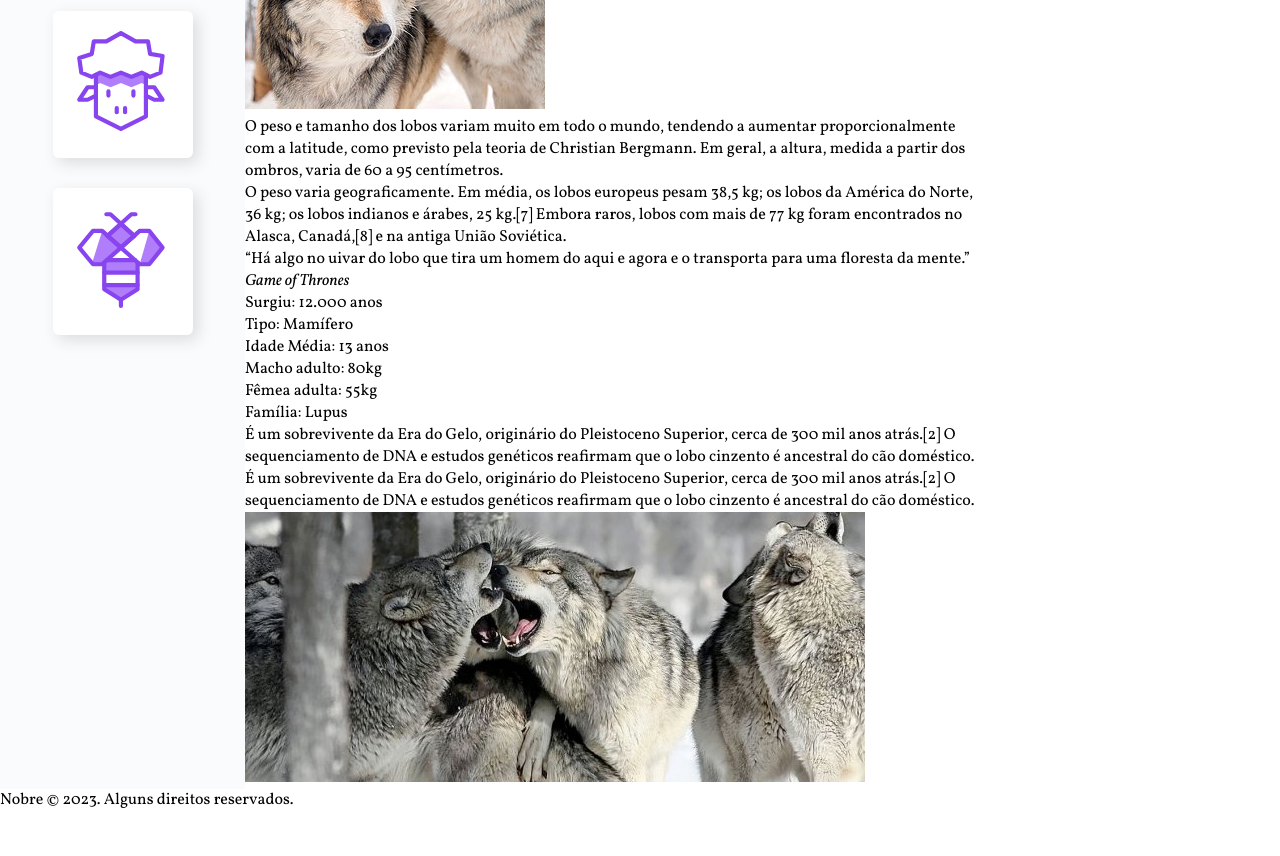
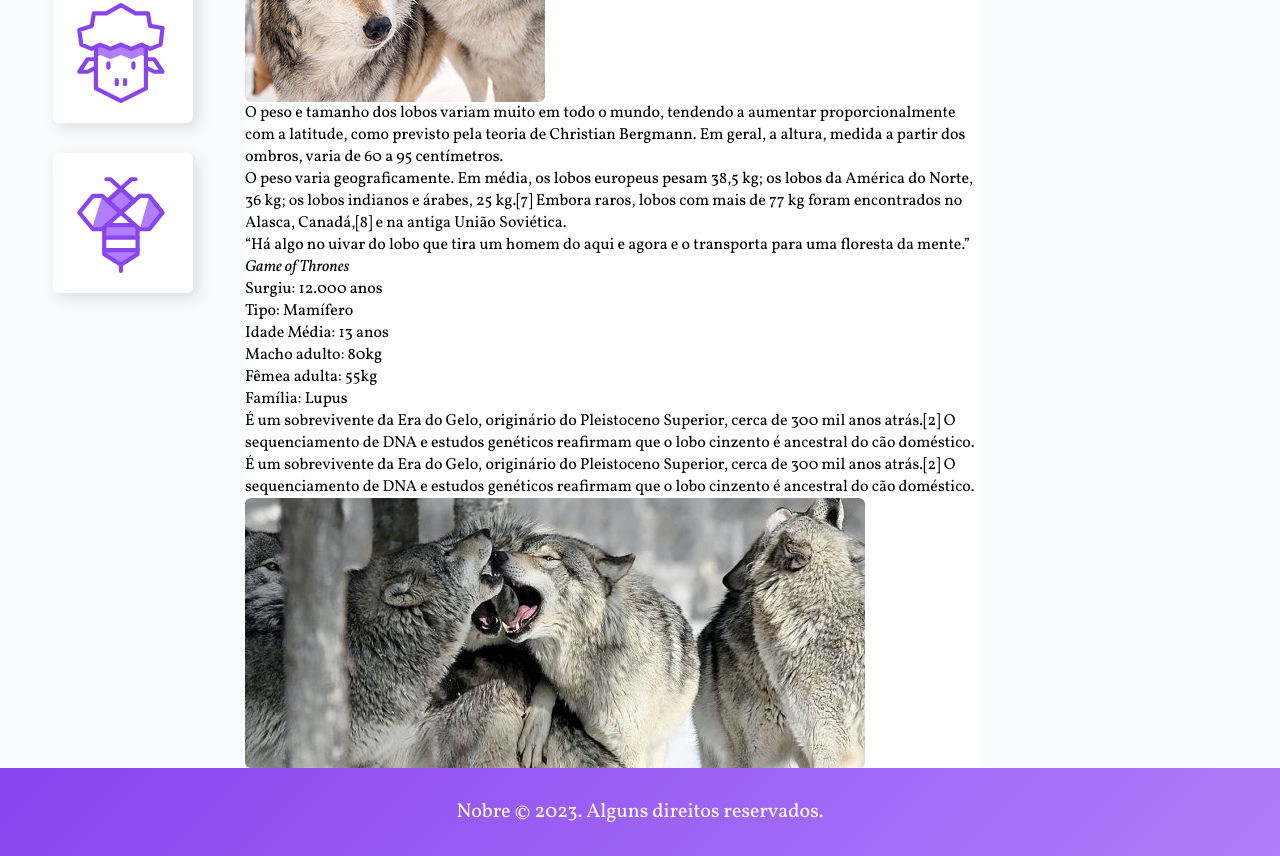
Before and after one commit to BrenoSB98/wildbeast, a plain HTML site: page index.html in a window 1280 px wide. Shown: the part 835-1691 px from the top of the page. Before the commit the page ends 1646 px from the top, so only its background shows below. Drawn offline with Linux system fonts and the light colour scheme.

Commit message:
Footer and Ad CSS implemented

```diff
--- a/css/style.css
+++ b/css/style.css
@@ -19,6 +19,8 @@ li {
 }
 img {
   max-width: 100%;
+  display: block;
+  border-radius: 6px;
 }
 
 /* Grid Geral */
@@ -32,12 +34,6 @@ img {
 }
 .main-content {
   grid-area: main-content;
-}
-.ad {
-  grid-area: ad;
-}
-.footer {
-  grid-area: footer;
 }
 
 /* Menu */
@@ -93,3 +89,26 @@ img {
 .icon:hover {
   background: #b07dfb;
 }
+
+/* Ad */
+.ad {
+  grid-area: ad;
+  background: #fafbfc;
+  display: grid;
+  align-content: start;
+  padding: 30px;
+  gap: 30px;
+}
+
+/* Footer */
+.footer {
+  grid-area: footer;
+  background: linear-gradient(135deg, #8844ee, #b07dfb);
+}
+
+.footer p {
+  color: #ffffff;
+  text-align: center;
+  padding: 30px;
+  font-size: 1.25rem;
+}
```
